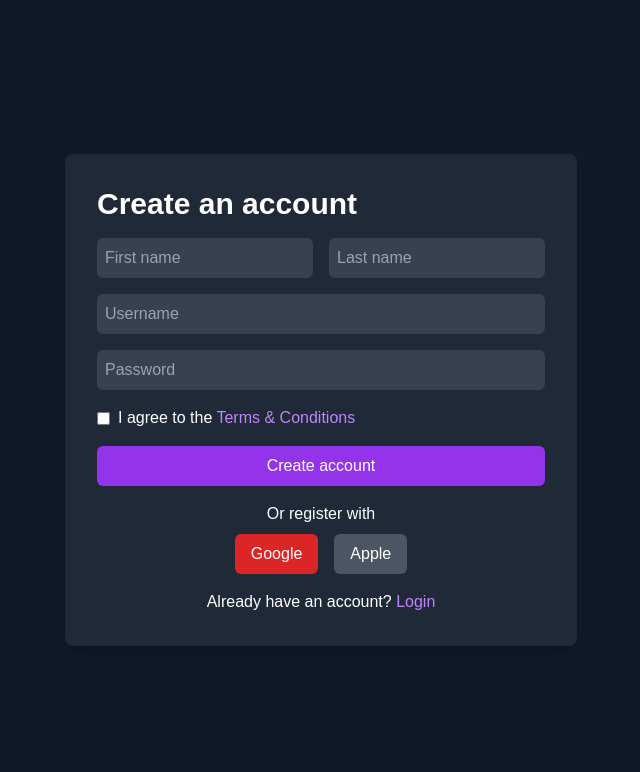
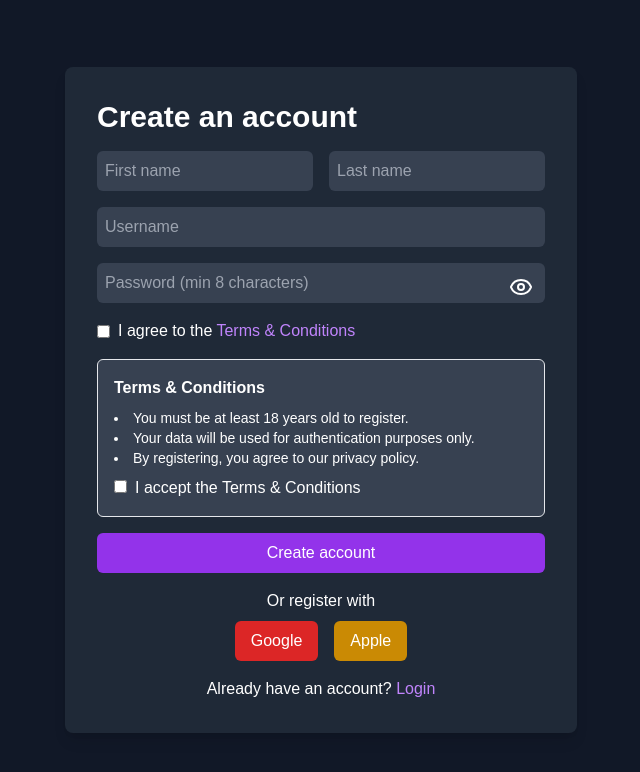
Before and after one commit to Thomasjose-tech/loginpage11, a Next.js app: page /register in a window 1280 px wide. Shown: the top 772 px of the page, without its empty margins (319-959 px from the left). Built offline with nearby package versions, Linux system fonts and the light colour scheme.

Commit message:
pages.js

```diff
--- a/app/register/page.js
+++ b/app/register/page.js
@@ -1,6 +1,7 @@
 "use client";
 import { useState } from "react";
 import { useRouter } from "next/navigation";
+import { EyeIcon, EyeOffIcon } from "lucide-react";
 
 export default function Register() {
   const router = useRouter();
@@ -9,11 +10,22 @@ export default function Register() {
   const [username, setUsername] = useState("");
   const [password, setPassword] = useState("");
   const [agree, setAgree] = useState(false);
+  const [showPassword, setShowPassword] = useState(false);
+
+  const validateName = (name) => /^[A-Za-z]+$/.test(name);
 
   const handleRegister = (e) => {
     e.preventDefault();
+    if (!validateName(firstName) || !validateName(lastName)) {
+      alert("First and Last name should only contain alphabets.");
+      return;
+    }
+    if (password.length < 8) {
+      alert("Password should be at least 8 characters long.");
+      return;
+    }
     if (!agree) {
-      alert("You must agree to the Terms & Conditions");
+      alert("You must agree to the Terms & Conditions.");
       return;
     }
     localStorage.setItem("user", JSON.stringify({ username, password }));
@@ -41,6 +53,7 @@ export default function Register() {
               className="w-full p-2 mb-4 rounded-md bg-gray-700 text-white"
               value={lastName}
               onChange={(e) => setLastName(e.target.value)}
+              required
             />
           </div>
           <input
@@ -51,20 +64,29 @@ export default function Register() {
             onChange={(e) => setUsername(e.target.value)}
             required
           />
+          <div className="relative">
             <input
-            type="password"
-            placeholder="Password"
+              type={showPassword ? "text" : "password"}
+              placeholder="Password (min 8 characters)"
               className="w-full p-2 mb-4 rounded-md bg-gray-700 text-white"
               value={password}
               onChange={(e) => setPassword(e.target.value)}
               required
             />
+            <span
+              onClick={() => setShowPassword(!showPassword)}
+              className="absolute right-3 top-3 cursor-pointer text-white"
+            >
+              {showPassword ? <EyeOffIcon /> : <EyeIcon />}
+            </span>
+          </div>
           <div className="flex items-center mb-4">
             <input
               type="checkbox"
               className="mr-2"
               checked={agree}
               onChange={() => setAgree(!agree)}
+              required
             />
             <span>
               I agree to the{" "}
@@ -72,6 +94,24 @@ export default function Register() {
                 Terms & Conditions
               </a>
             </span>
+          </div>
+          <div className="border p-4 mb-4 rounded-md bg-gray-700 text-white">
+            <h3 className="font-bold mb-2">Terms & Conditions</h3>
+            <ul className="list-disc list-inside text-sm">
+              <li>You must be at least 18 years old to register.</li>
+              <li>Your data will be used for authentication purposes only.</li>
+              <li>By registering, you agree to our privacy policy.</li>
+            </ul>
+            <div className="mt-2">
+              <input
+                type="checkbox"
+                className="mr-2"
+                checked={agree}
+                onChange={() => setAgree(!agree)}
+                required
+              />
+              <label>I accept the Terms & Conditions</label>
+            </div>
           </div>
           <button
             type="submit"
@@ -83,8 +123,22 @@ export default function Register() {
         <div className="text-center mt-4">
           <p>Or register with</p>
           <div className="flex justify-center gap-4 mt-2">
-            <button className="bg-red-600 px-4 py-2 rounded-md">Google</button>
-            <button className="bg-gray-600 px-4 py-2 rounded-md">Apple</button>
+            <button
+              className="bg-red-600 px-4 py-2 rounded-md"
+              onClick={() =>
+                window.location.href = "https://accounts.google.com/signup"
+              }
+            >
+              Google
+            </button>
+            <button
+              className="bg-yellow-600 px-4 py-2 rounded-md"
+              onClick={() =>
+                window.location.href = "https://appleid.apple.com/account"
+              }
+            >
+              Apple
+            </button>
           </div>
           <p className="mt-4">
             Already have an account?{" "}
--- a/package.json
+++ b/package.json
@@ -12,6 +12,7 @@
   "dependencies": {
     "autoprefixer": "^10.4.20",
     "firebase": "^11.3.1",
+    "lucide-react": "^0.475.0",
     "next": "^15.1.7",
     "react": "^18.0.0",
     "react-dom": "^18.0.0"
```
Also changed, not shown: 1 other file (tests, documents, lock files or other folders). Lines whose indentation alone changed are shown as unchanged.
